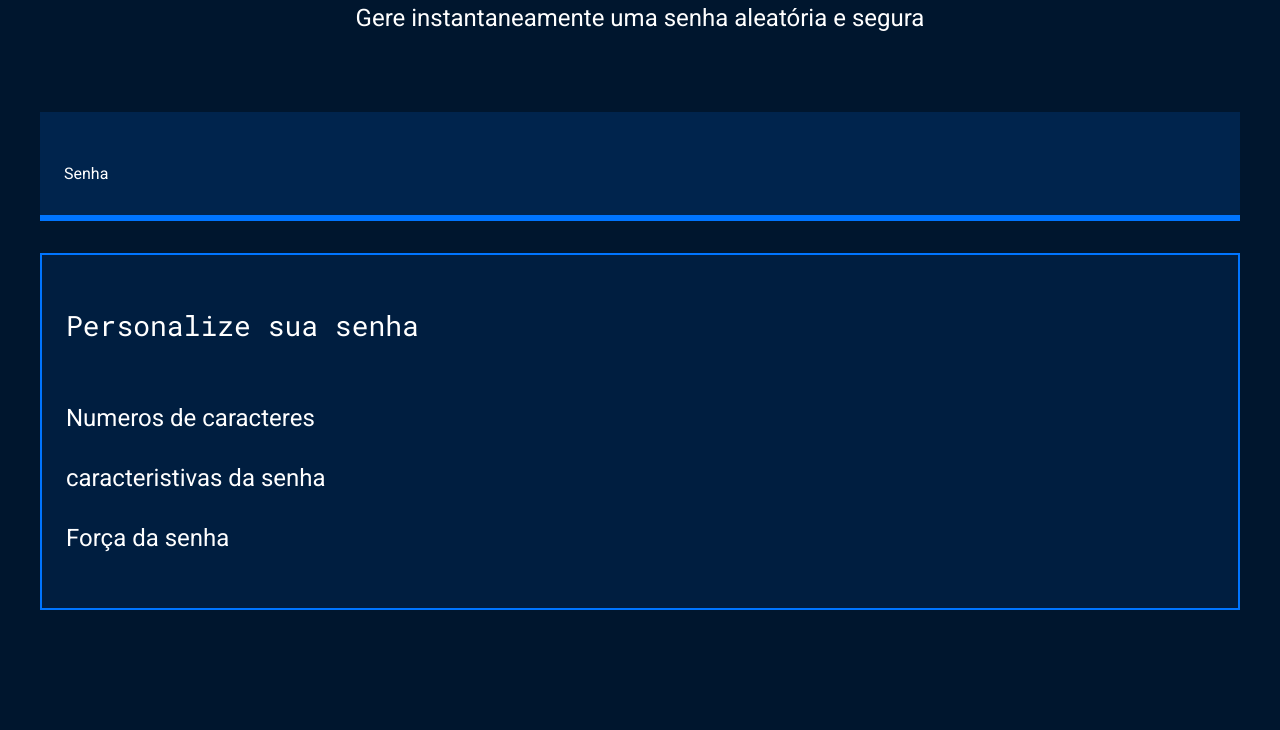
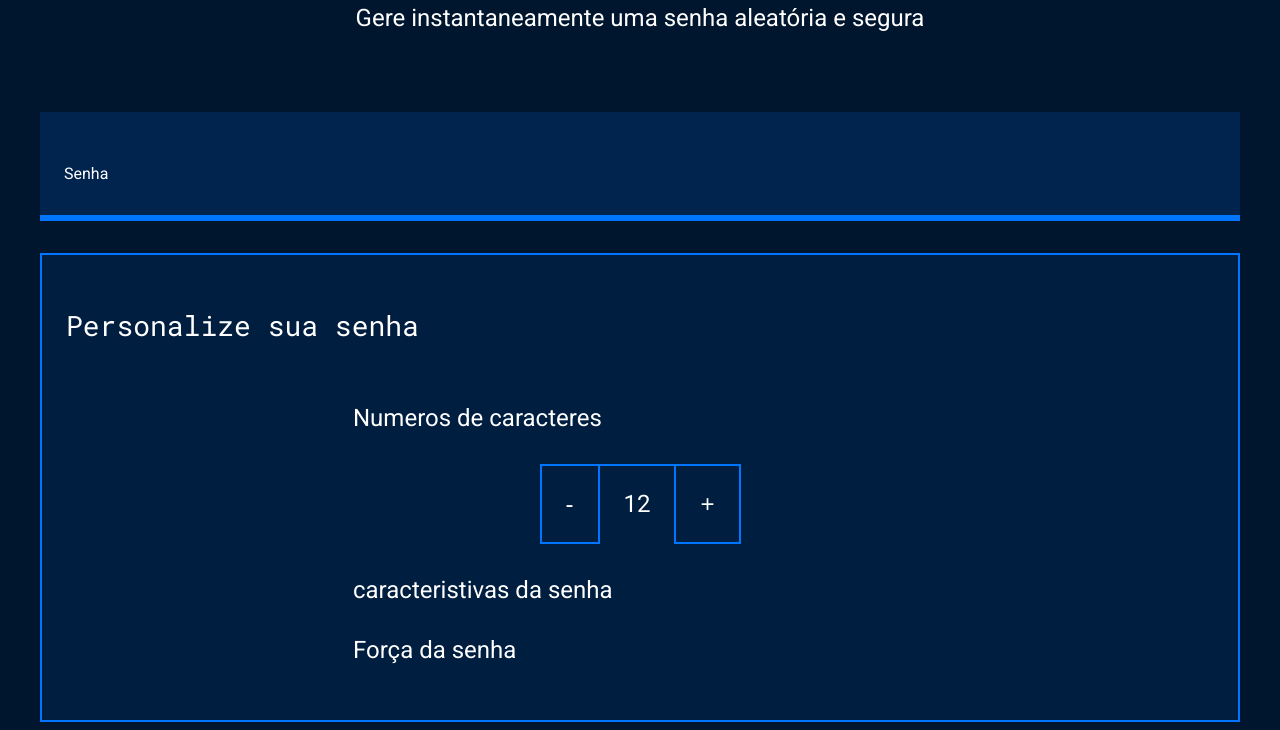
Before and after one commit to Maluliz150/java-gerador-senha, a plain HTML site: page java-gerador-de-senha/index.html in a window 1280 px wide. Shown: the part 214-944 px from the top of the page. Before the commit the page ends 832 px from the top, so only its background shows below. Drawn offline with Linux system fonts and the light colour scheme.

Commit message:
Add files via upload

```diff
--- a/java-gerador-de-senha/index.html
+++ b/java-gerador-de-senha/index.html
@@ -22,6 +22,11 @@
         <div class="parametro-coluna-senha"></div>
         <div class="parametro-senha">
             <h4 class="parametro-senha-titulo">Numeros de caracteres</h4>
+            <div class="parametro-senha-botoes">
+                <button class="parametro-senha--botao">-</button>
+                <p class="parametro-senha--texto">12</p>
+                <button class="parametro-senha--botao">+</button>
+            </div>
         </div>
         <div class="parametro-senha">
             <h4 class="parametro-senha-titulo">caracteristivas da senha</h4>
--- a/java-gerador-de-senha/style.css
+++ b/java-gerador-de-senha/style.css
@@ -78,3 +78,35 @@ body{
     flex-direction: column;
     justify-content: center;
 }
+
+.parametro-senha{
+    width: 50%;
+    margin: 0 auto;
+}
+
+.parametro-senha-botoes{
+    display: flex;
+    justify-content: center;
+}
+
+.parametro-senha--botao{
+    background-color: var(--fundo-texto);
+    color: var(--branco);
+    border: 2px solid var(--borda);
+    padding: 24px;
+    font-size: 24px;
+}
+
+.parametro-senha--texto{
+    padding: 24px;
+    border-top: 2px solid var(--borda);
+    border-bottom: 2x solid var(--borda);
+    margin: 0;
+    font-size: 24px;
+}
+
+@media screen and (min-width:780px) {
+    .parametro-coluna-senha{
+        flex-direction: row;
+    }
+}
```
